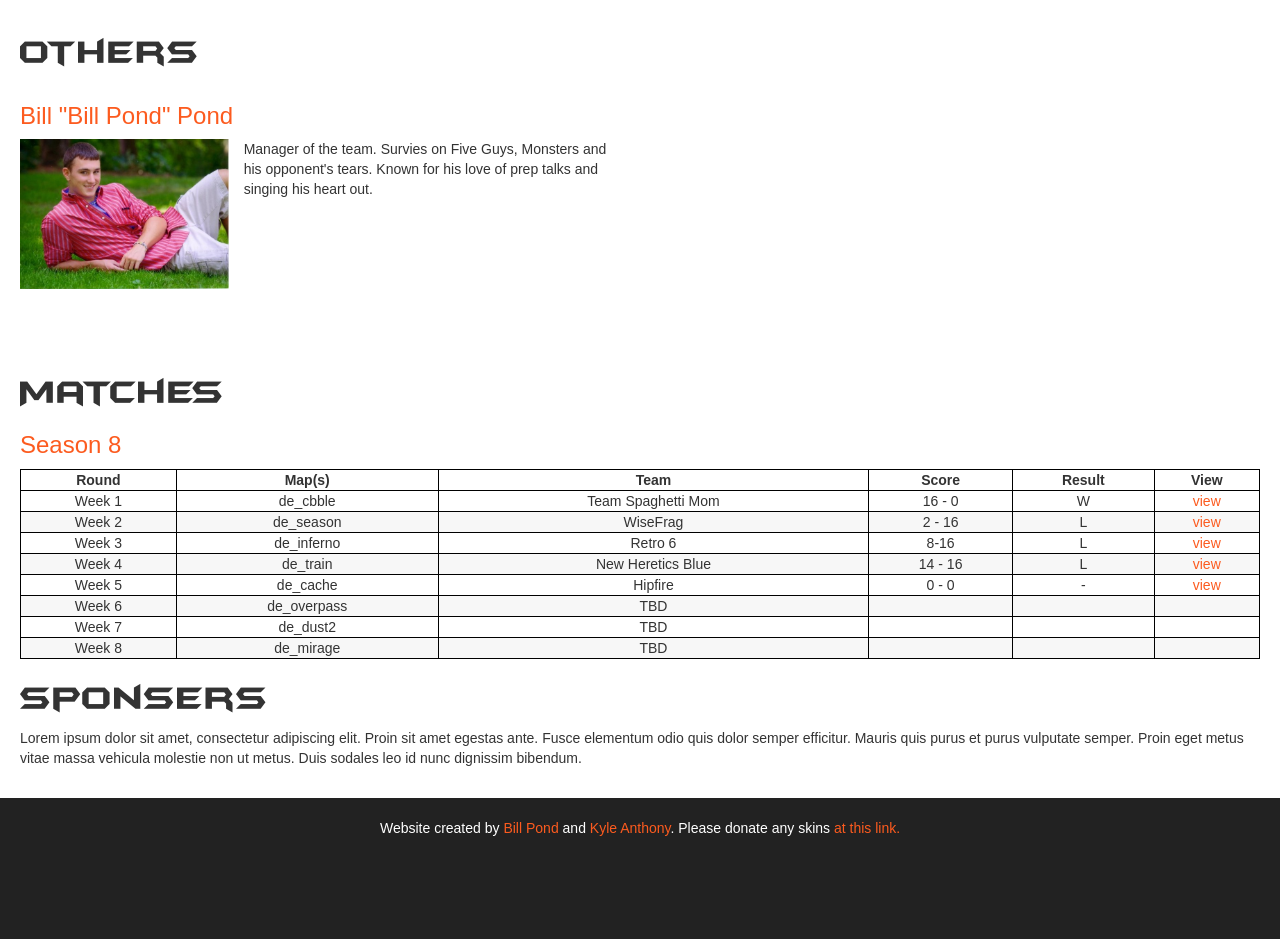
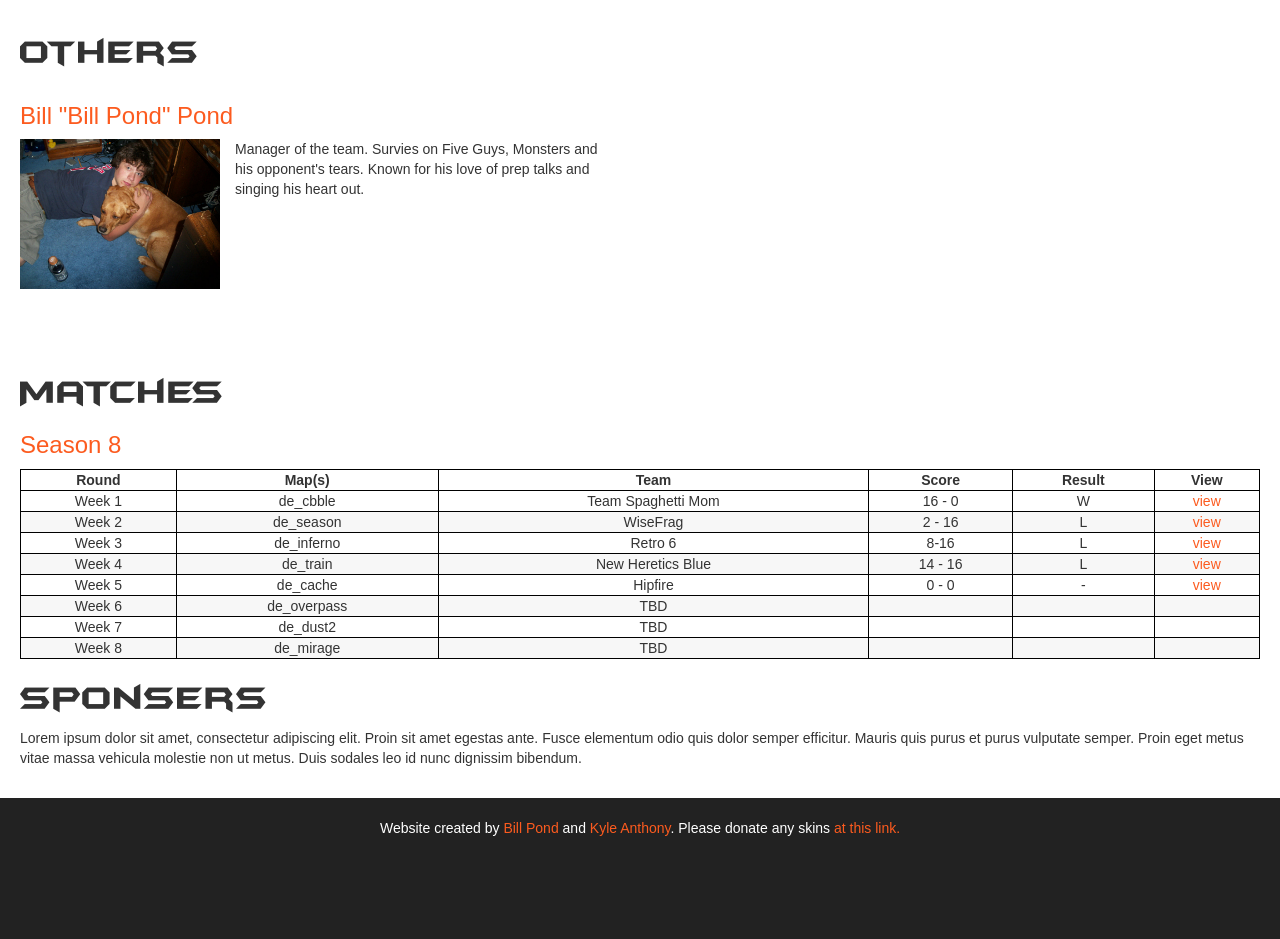
Before and after one commit to dudeOFprosper/ontilt, a website: page index.html in a window 1280 px wide. Shown: the part 1200-2139 px from the top of the page. Drawn offline with Linux system fonts and the light colour scheme.

Commit message:
Add a photo of bill

```diff
--- a/index.html
+++ b/index.html
@@ -70,7 +70,7 @@
                 <h2>
                     <a href="https://cevo.com/member/217294/">Bill "Bill Pond" Pond</a>
                 </h2>
-                <img src="assets/ryan.jpg" alt="Player"/>
+                <img src="assets/bill.jpg" alt="Player"/>
                 <p> Manager of the team. Survies on Five Guys, Monsters and his opponent's tears. Known for his love of prep talks and singing his heart out. </p>
             </section>
 
```
Also changed, not shown: assets/bill.jpg (added).
